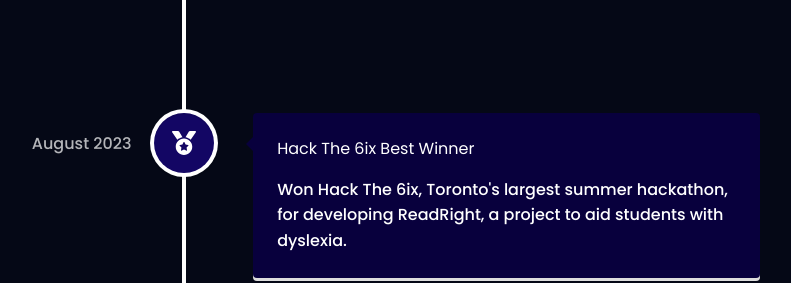
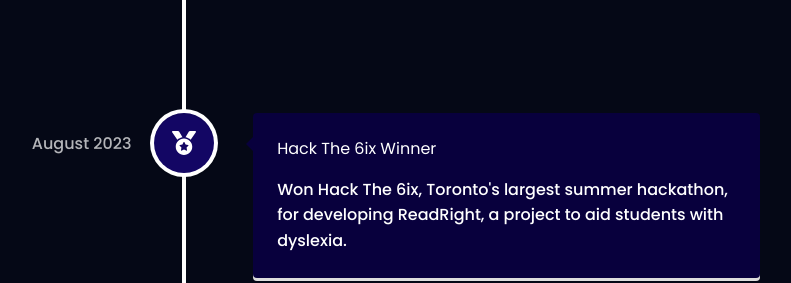
Before and after one commit to JustinScitech/justinscitech.github.io, a React (Vite) app: page / in a window 1280 px wide. Shown: the part 4180-4463 px from the top of the page, without its empty margins (456-1247 px from the left). Built offline with nearby package versions, Linux system fonts and the light colour scheme.

Commit message:
fix wording for award

```diff
--- a/src/components/Awards.jsx
+++ b/src/components/Awards.jsx
@@ -49,7 +49,7 @@
                     iconStyle={{ background: 'rgb(19, 6, 100)', color: '#fff' }}
                 icon={<FaMedal  />}
                 >
-                    <h3 className="vertical-timeline-element-title">Hack The 6ix Best Winner</h3>
+                    <h3 className="vertical-timeline-element-title">Hack The 6ix Winner</h3>
                     <p>
                         Won Hack The 6ix, Toronto's largest summer hackathon, for developing ReadRight, a project to aid students with dyslexia.
                     </p>
```
